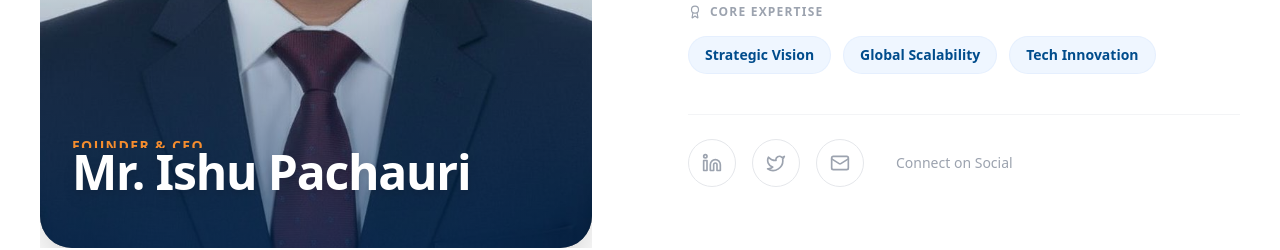
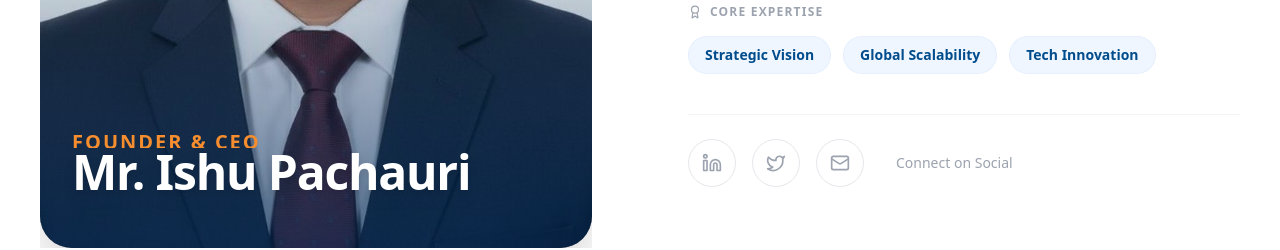
Before and after one commit to snehagupta9582883065/kalatram, a Next.js app: page /team in a window 1280 px wide. Shown: the part 1020-1270 px from the top of the page. Built offline with nearby package versions, Linux system fonts and the light colour scheme.

Commit message:
role text increased

```diff
--- a/src/app/team/page.tsx
+++ b/src/app/team/page.tsx
@@ -120,7 +120,7 @@ export default function TeamPage() {
                                             {/* Editorial Name Overlay */}
                                             <div className="absolute bottom-0 left-0 w-full p-6 md:p-8 z-20">
                                                 <div className="overflow-hidden">
-                                                    <p className="text-[#f68d2e] font-bold text-xs md:text-sm uppercase tracking-widest mb-2 translate-y-4 group-hover:translate-y-0 transition-transform duration-500">
+                                                    <p className="text-[#f68d2e] font-bold text-xs md:text-xl uppercase tracking-widest mb-2 translate-y-4 group-hover:translate-y-0 transition-transform duration-500">
                                                         {leader.role}
                                                     </p>
                                                 </div>
```
